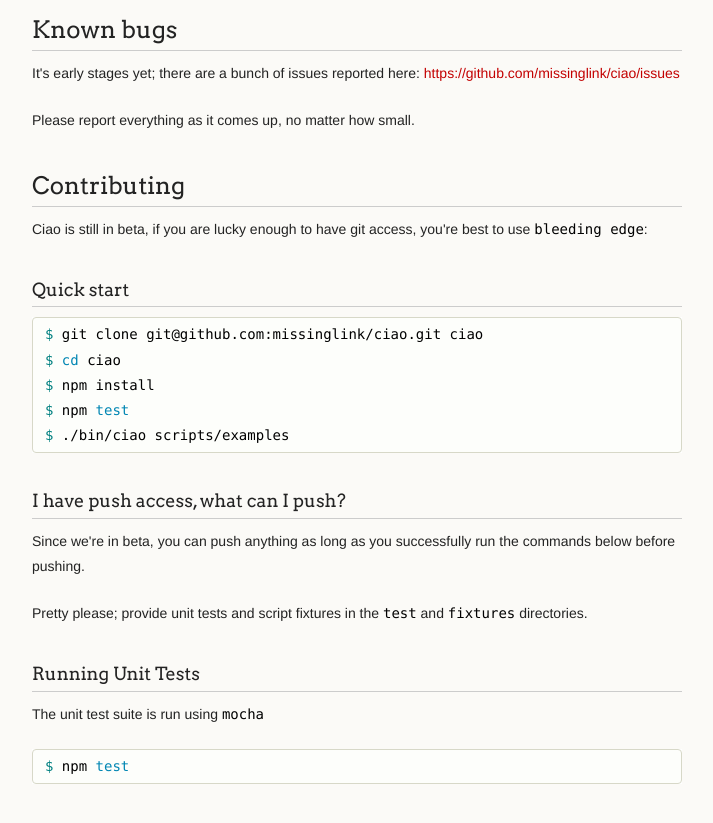
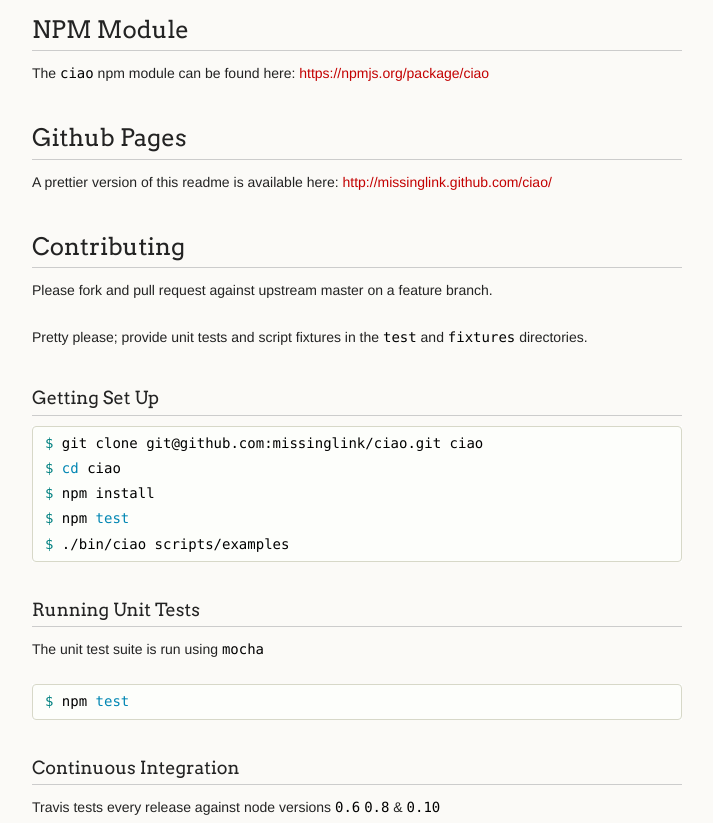
Before and after one commit to missinglink/ciao, a plain HTML site: page index.html in a window 1280 px wide. Shown: the part 7360-8183 px from the top of the page, without its empty margins (278-991 px from the left). Drawn offline with Linux system fonts and the light colour scheme.

```diff
--- a/index.html
+++ b/index.html
@@ -341,18 +341,23 @@
 
 <p>After a <code>response</code> comes back from the target server; all <code>#? assertion</code> blocks are fired asyncronously in a seperate child process.</p>
 
-<h2>Known bugs</h2>
+<h2>NPM Module</h2>
 
-<p>It's early stages yet; there are a bunch of issues reported here:
-<a href="https://github.com/missinglink/ciao/issues">https://github.com/missinglink/ciao/issues</a></p>
+<p>The <code>ciao</code> npm module can be found here:
+<a href="https://npmjs.org/package/ciao">https://npmjs.org/package/ciao</a></p>
 
-<p>Please report everything as it comes up, no matter how small.</p>
+<h2>Github Pages</h2>
+
+<p>A prettier version of this readme is available here:
+<a href="http://missinglink.github.com/ciao/">http://missinglink.github.com/ciao/</a></p>
 
 <h2>Contributing</h2>
 
-<p>Ciao is still in beta, if you are lucky enough to have git access, you're best to use <code>bleeding edge</code>:</p>
+<p>Please fork and pull request against upstream master on a feature branch.</p>
 
-<h3>Quick start</h3>
+<p>Pretty please; provide unit tests and script fixtures in the <code>test</code> and <code>fixtures</code> directories.</p>
+
+<h3>Getting Set Up</h3>
 
 <div class="highlight"><pre><span class="nv">$ </span>git clone git@github.com:missinglink/ciao.git ciao
 <span class="nv">$ </span><span class="nb">cd </span>ciao
@@ -361,18 +366,16 @@
 <span class="nv">$ </span>./bin/ciao scripts/examples
 </pre></div>
 
-<h3>I have push access, what can I push?</h3>
-
-<p>Since we're in beta, you can push anything as long as you successfully run the commands below before pushing.</p>
-
-<p>Pretty please; provide unit tests and script fixtures in the <code>test</code> and <code>fixtures</code> directories.</p>
-
 <h3>Running Unit Tests</h3>
 
 <p>The unit test suite is run using <code>mocha</code></p>
 
 <div class="highlight"><pre><span class="nv">$ </span>npm <span class="nb">test</span>
 </pre></div>
+
+<h3>Continuous Integration</h3>
+
+<p>Travis tests every release against node versions <code>0.6</code> <code>0.8</code> &amp; <code>0.10</code></p>
 
 <p><a href="https://travis-ci.org/missinglink/ciao"><img src="https://travis-ci.org/missinglink/ciao.png?branch=master" alt="Build Status"></a></p>
 
@@ -382,6 +385,13 @@
 
 <div class="highlight"><pre><span class="nv">$ </span>npm run ciao
 </pre></div>
+
+<h3>Known bugs</h3>
+
+<p>It's early stages yet; there are a bunch of issues reported here:
+<a href="https://github.com/missinglink/ciao/issues">https://github.com/missinglink/ciao/issues</a></p>
+
+<p>Please report everything as it comes up, no matter how small.</p>
 
 <h3>Code review</h3>
 
```
Also changed, not shown: params.json (+1 -1 lines).
